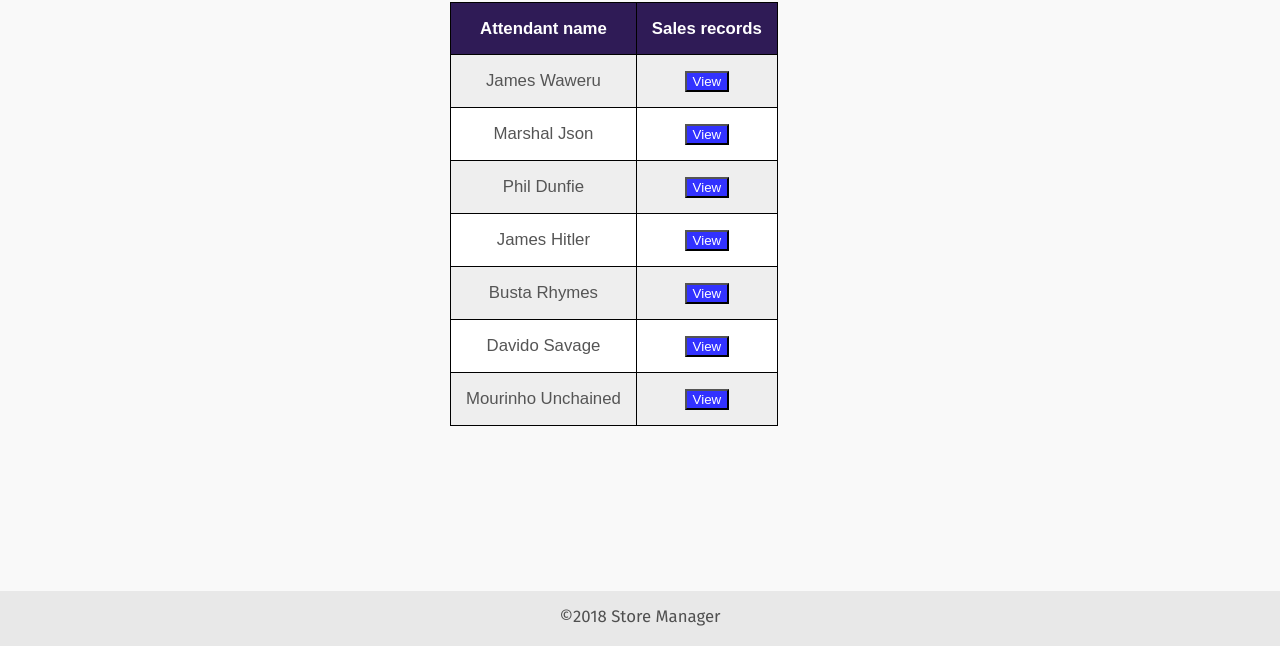
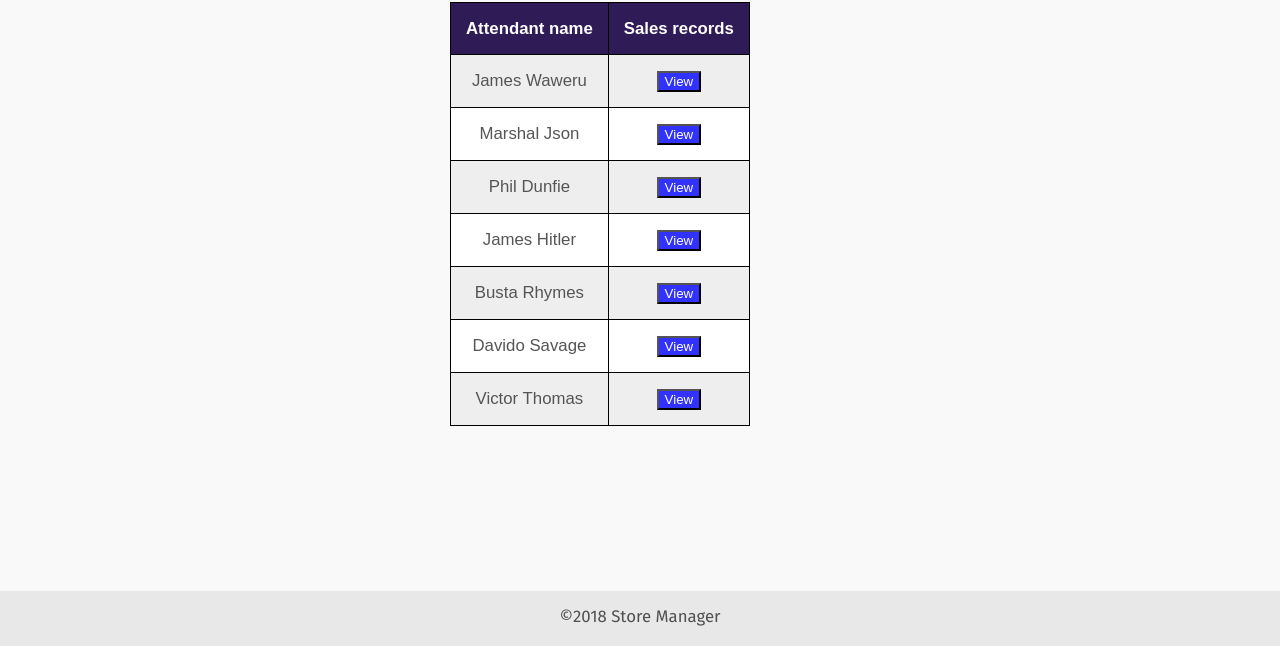
Before and after one commit to Paulstar200/Store-Manager, a plain HTML site: page UI/viewrecords.html in a window 1280 px wide. Shown: the part 169-815 px from the top of the page. Drawn offline with Linux system fonts and the light colour scheme.

Commit message:
[#161070048] finished editing the viewrecords.html page

```diff
--- a/UI/viewrecords.html
+++ b/UI/viewrecords.html
@@ -57,7 +57,7 @@
                 <td><button class="viewbtn">View</button></td>
             </tr>
             <tr>
-                <td>Mourinho Unchained</td>
+                <td>Victor Thomas</td>
                 <td><button class="viewbtn">View</button></td>
             </tr>
         </table>
```
